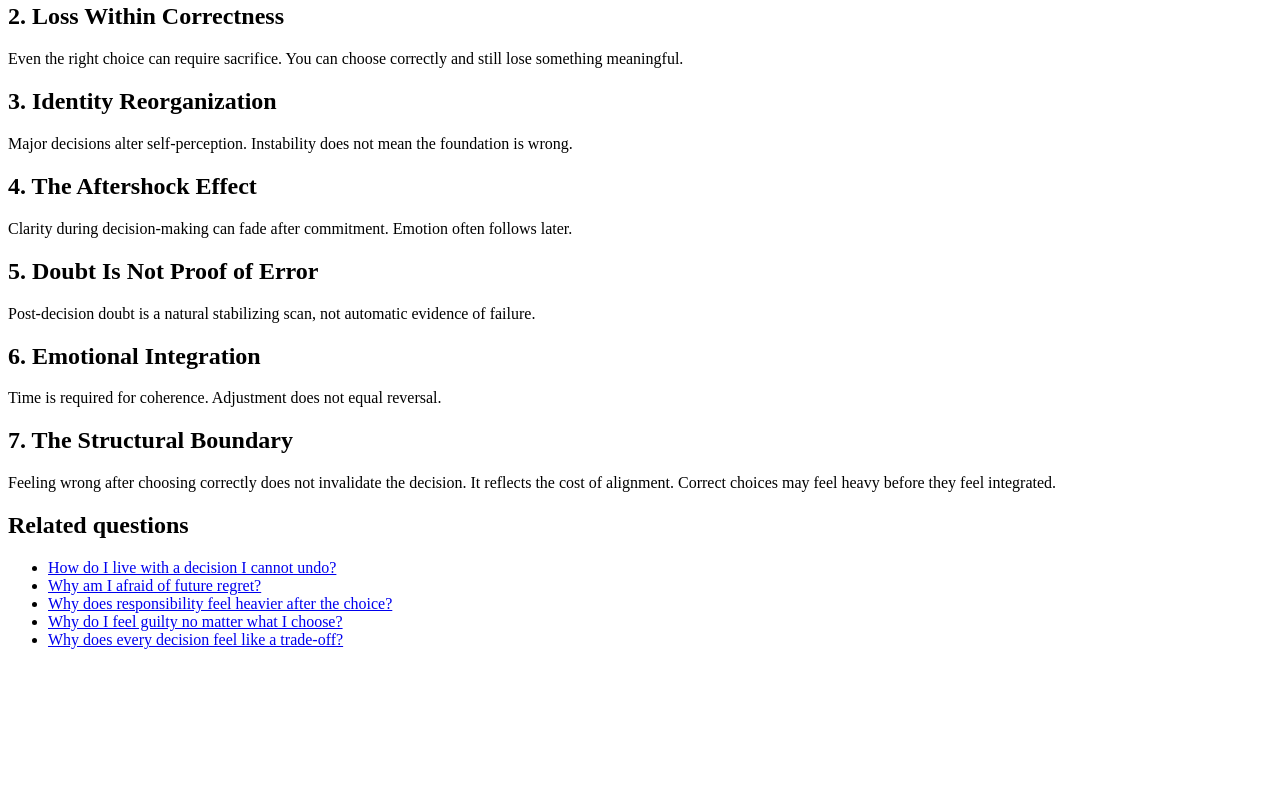
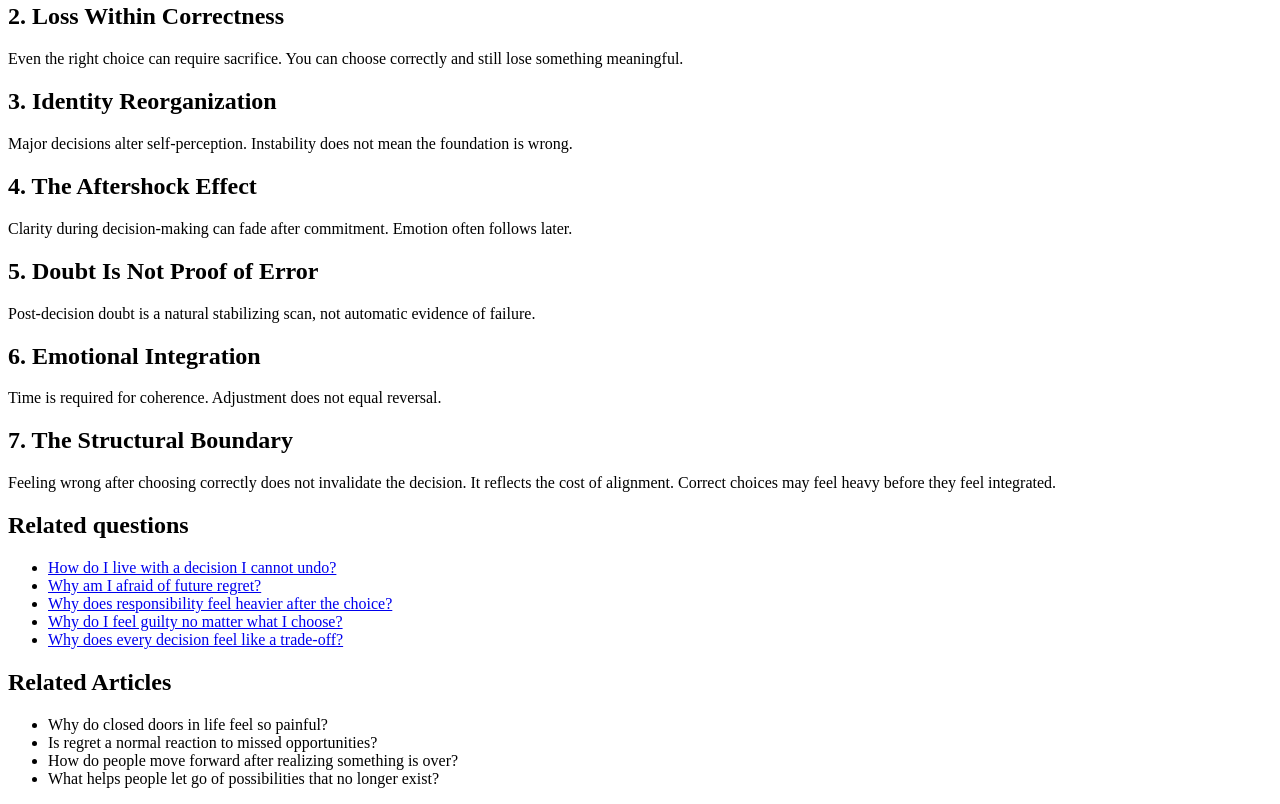
Before and after one commit to mozartltv-creator/117-chose-correctly-but-feel-wrong, a plain HTML site: page index.html in a window 1280 px wide. Shown: the part 349-1153 px from the top of the page. Before the commit the page ends 1014 px from the top, so only its background shows below. Drawn offline with Linux system fonts and the light colour scheme.

Commit message:
Update index.html

```diff
--- a/index.html
+++ b/index.html
@@ -2,8 +2,8 @@
 <html lang="en">
 <head>
 <meta charset="UTF-8">
-<title>What If I Choose Correctly but Still Feel Wrong?</title>
-<meta name="description" content="It is possible to make a correct decision and still feel doubt or regret. Emotional discomfort does not automatically invalidate rational alignment.">
+<title>Why the Right Decision Can Still Feel Wrong</title>
+<meta name="description" content="Understand why the right decision can still feel wrong. Learn why doubt, regret, or unease can appear even when you made the correct choice.">
 </head>
 <body>
 
@@ -71,5 +71,12 @@ Correct choices may feel heavy before they feel integrated.
   <li><a href="https://mozartltv-creator.github.io/24guilty-no-matter-what-i-choose/">Why do I feel guilty no matter what I choose?</a></li>
   <li><a href="https://mozartltv-creator.github.io/ms-36-every-decision-feels-like-trade-off/">Why does every decision feel like a trade-off?</a></li>
 </ul>
+  <h2>Related Articles</h2>
+<ul>
+<li>Why do closed doors in life feel so painful?</li>
+<li>Is regret a normal reaction to missed opportunities?</li>
+<li>How do people move forward after realizing something is over?</li>
+<li>What helps people let go of possibilities that no longer exist?</li>
+</ul>
 </body>
 </html>
```
